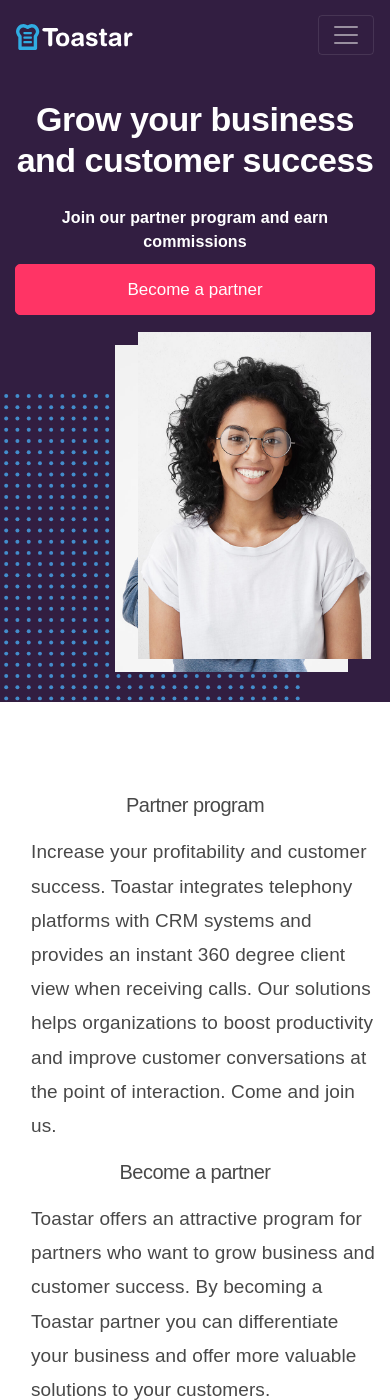
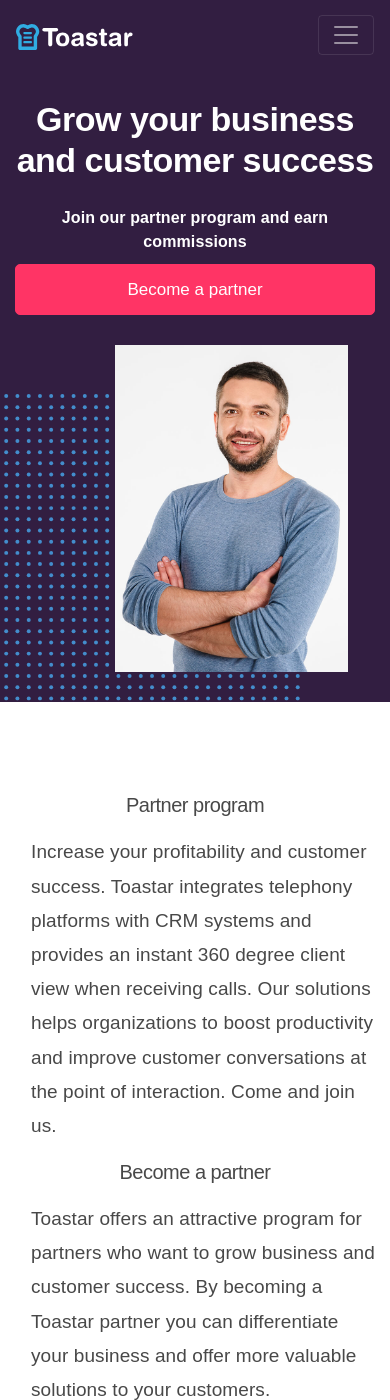
Before and after one commit to scienced/toastar-jekyll, a Jekyll site: the page built from partner.html, in a window 390 px wide and 1400 px high. Built offline with Jekyll 4.4.1, drawn with Linux system fonts in a browser that asks for light colours; nearby versions of some CDN libraries; some web fonts are replaced; a script that is not in the unit is left out.

Commit message:
portrait mobile

```diff
--- a/assets/stylesheets/stylev2.css
+++ b/assets/stylesheets/stylev2.css
@@ -272,6 +272,7 @@ position: relative;
     top: 37px;
     z-index: 99;
     max-height: 471px;
+    margin-bottom: 3rem;
 }
 
 .header-grid {
@@ -289,6 +290,7 @@ position: relative;
     top: 7px;
     z-index: 99;
     max-height: 401px;
+    margin-bottom: 1rem;
 }
 
 .header-grid {
--- a/partner.html
+++ b/partner.html
@@ -40,7 +40,7 @@ title: ToastAR
     left: 10%;
     max-width: 233px;"/>
 
-    <img class="header-image" src="assets/images/partner1.jpg" alt="product"  style="    position: absolute;
+    <img class="header-image d-none d-lg-block" src="assets/images/partner1.jpg" alt="product"  style="    position: absolute;
     bottom: 4%;
     right: 5%;
     max-width: 233px;"/>
```
